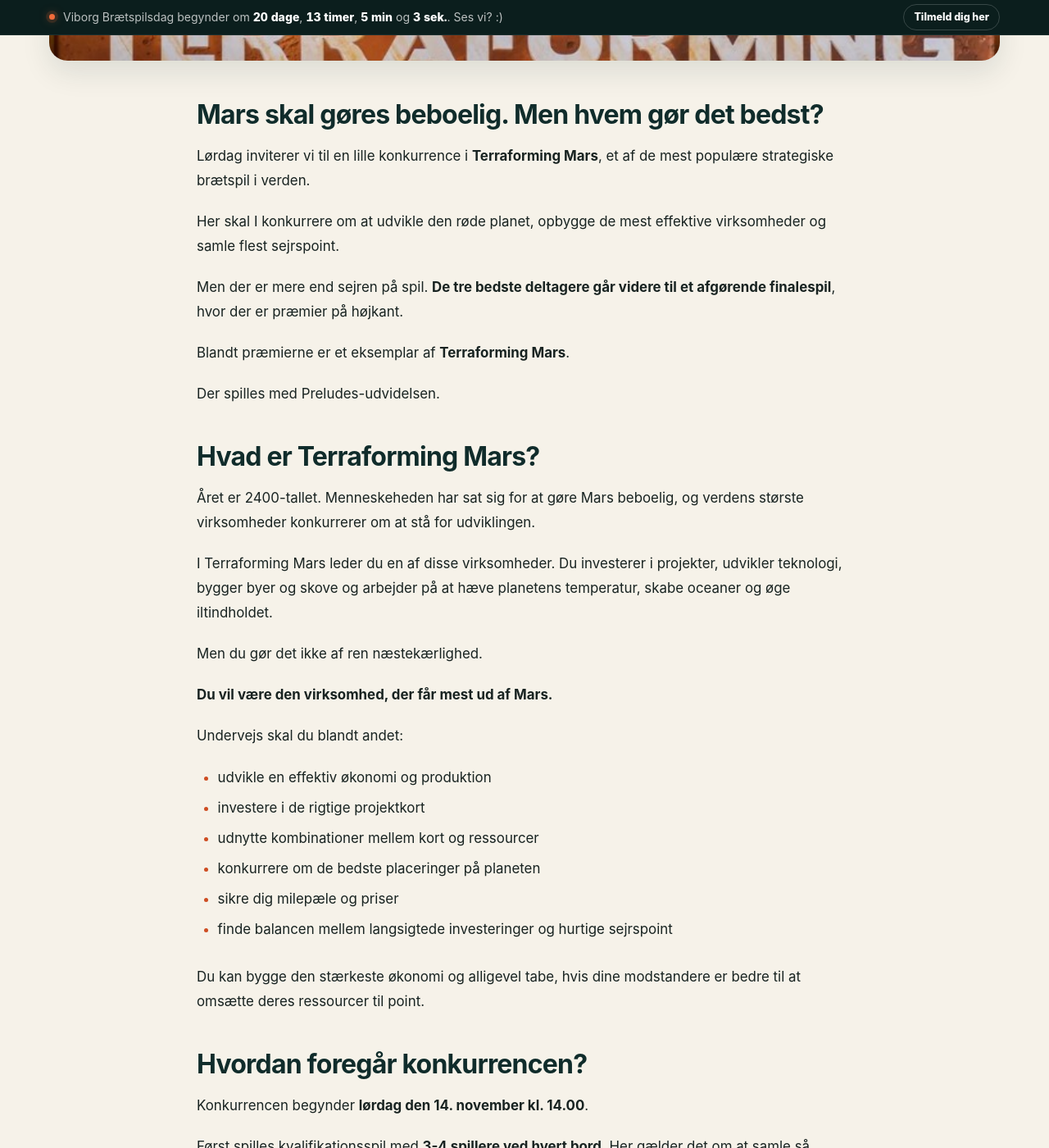
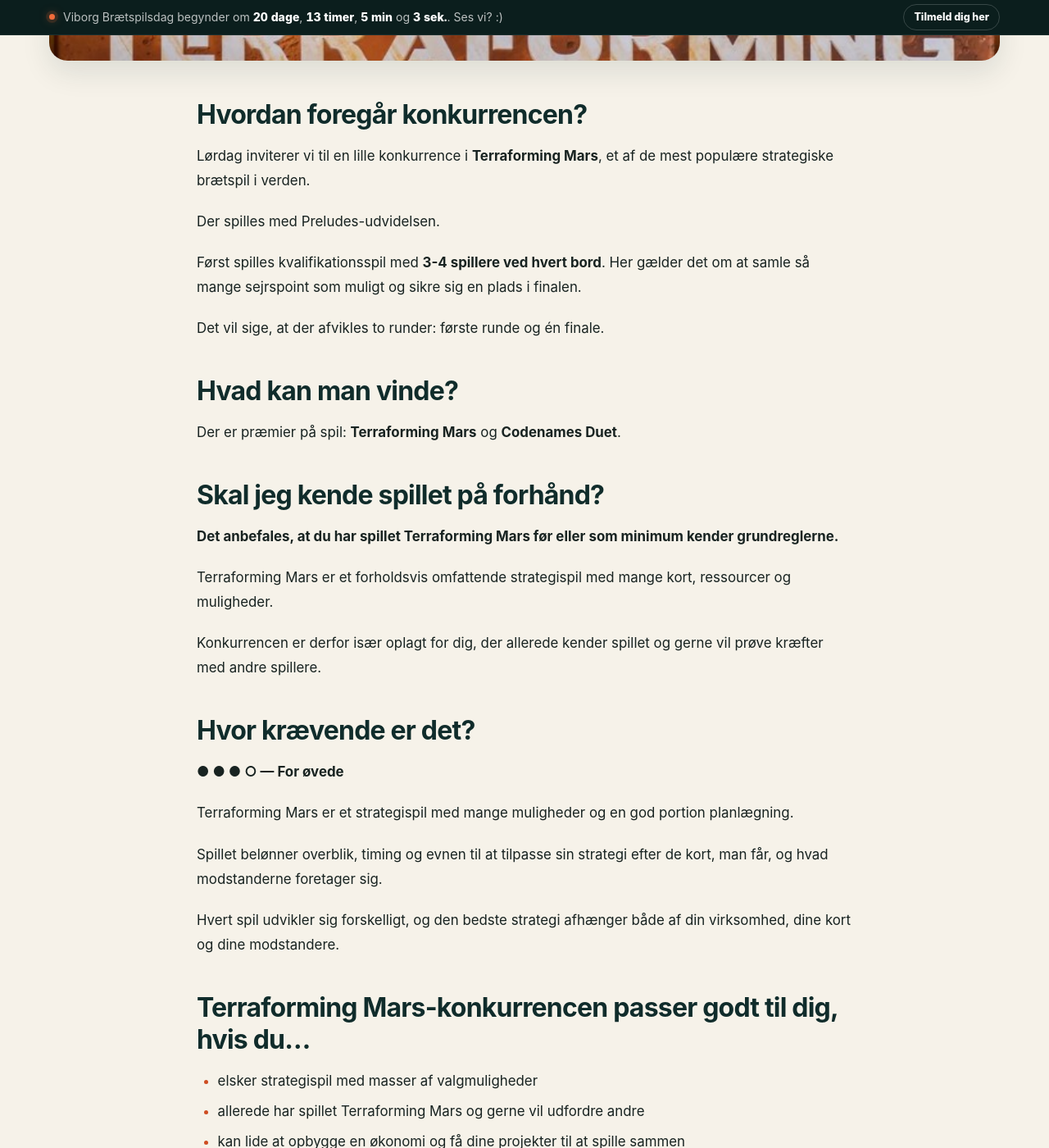
Before and after one commit to Andrejao/spilex, a Jekyll site: the page built from _posts/2026-10-23-terraforming-mars.md, in a window 1280 px wide and 1400 px high, scrolled down 804 px. Shown: the whole window at 82% size. Built offline with Jekyll 4.4.1, drawn with Linux system fonts in a browser that asks for light colours; some of the changed text lies outside the part shown.

Commit message:
Update 2026-10-23-terraforming-mars.md

```diff
--- a/_posts/2026-10-23-terraforming-mars.md
+++ b/_posts/2026-10-23-terraforming-mars.md
@@ -18,51 +18,21 @@
 ---
 
 
-## Mars skal gøres beboelig. Men hvem gør det bedst?
+
+
+
+## Hvordan foregår konkurrencen?
 
 Lørdag inviterer vi til en lille konkurrence i **Terraforming Mars**, et af de mest populære strategiske brætspil i verden.
 
-Her skal I konkurrere om at udvikle den røde planet, opbygge de mest effektive virksomheder og samle flest sejrspoint.
-
-Men der er mere end sejren på spil. **De tre bedste deltagere går videre til et afgørende finalespil**, hvor der er præmier på højkant.
-
-Blandt præmierne er et eksemplar af **Terraforming Mars**.
-
 Der spilles med Preludes-udvidelsen.
-
-## Hvad er Terraforming Mars?
-
-Året er 2400-tallet. Menneskeheden har sat sig for at gøre Mars beboelig, og verdens største virksomheder konkurrerer om at stå for udviklingen.
-
-I Terraforming Mars leder du en af disse virksomheder. Du investerer i projekter, udvikler teknologi, bygger byer og skove og arbejder på at hæve planetens temperatur, skabe oceaner og øge iltindholdet.
-
-Men du gør det ikke af ren næstekærlighed.
-
-**Du vil være den virksomhed, der får mest ud af Mars.**
-
-Undervejs skal du blandt andet:
-
-- udvikle en effektiv økonomi og produktion
-- investere i de rigtige projektkort
-- udnytte kombinationer mellem kort og ressourcer
-- konkurrere om de bedste placeringer på planeten
-- sikre dig milepæle og priser
-- finde balancen mellem langsigtede investeringer og hurtige sejrspoint
-
-Du kan bygge den stærkeste økonomi og alligevel tabe, hvis dine modstandere er bedre til at omsætte deres ressourcer til point.
-
-## Hvordan foregår konkurrencen?
-
-Konkurrencen begynder **lørdag den 14. november kl. 14.00**.
 
 Først spilles kvalifikationsspil med **3-4 spillere ved hvert bord**. Her gælder det om at samle så mange sejrspoint som muligt og sikre sig en plads i finalen.
 
-Det vil sige, at der afvikles to runder: første runde og finale.
+Det vil sige, at der afvikles to runder: første runde og én finale.
 
 ## Hvad kan man vinde?
-Der er præmier på spil i finalen!
-
-Blandt præmierne finder du et eksemplar af **Terraforming Mars** og **Codenames Duet** så vinderen eller en af de øvrige præmiemodtagere kan tage den røde planet med hjem.
+Der er præmier på spil: **Terraforming Mars** og **Codenames Duet**.
 
 ## Skal jeg kende spillet på forhånd?
 
```
